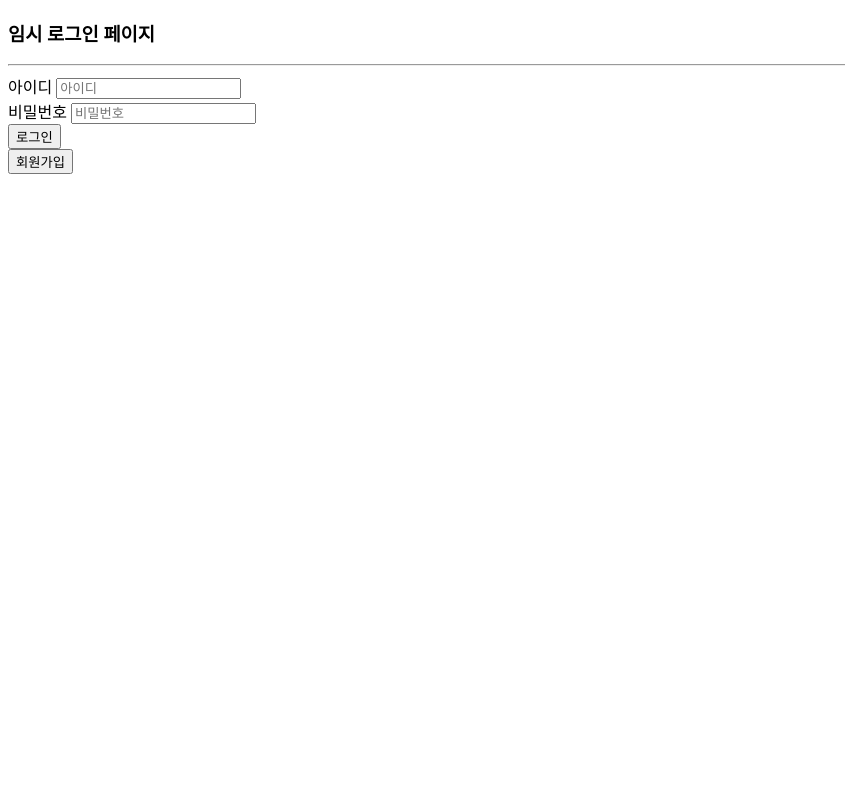
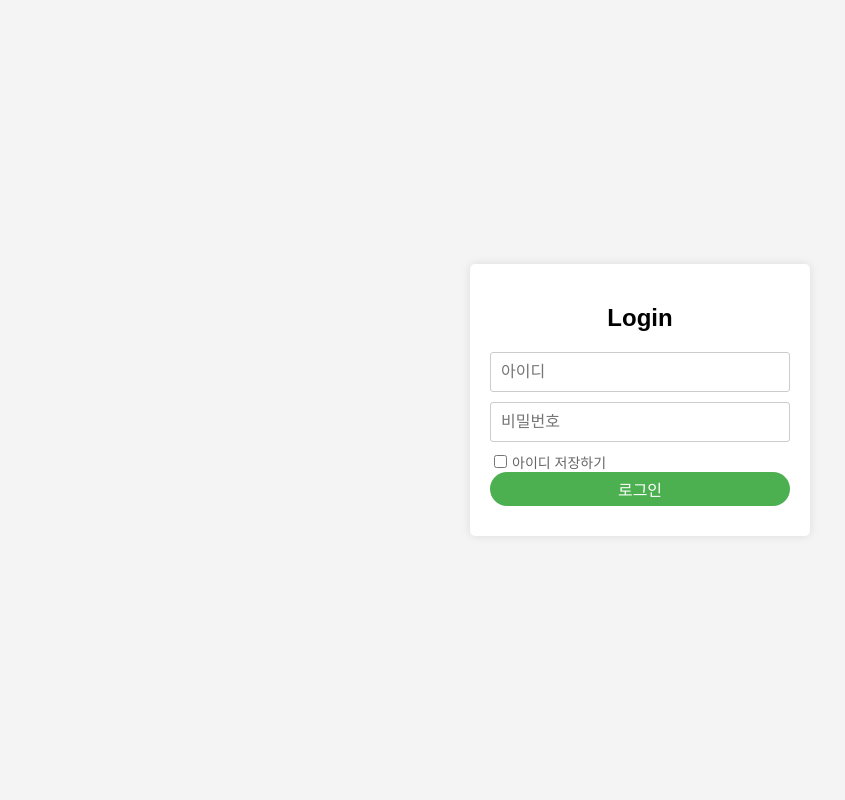
Before and after one commit to rhkrgyrjs/ezjam, a Flask app: page /login in a window 1280 px wide. Shown: the whole page, without its empty margins (0-845 px from the left). Run offline with Flask 3, Linux system fonts and the light colour scheme; some web fonts are replaced.

Commit message:
240422-4

```diff
--- a/ezjam.py
+++ b/ezjam.py
@@ -25,9 +25,9 @@ def login():
         print('로그인 페이지 POST')
         userNameAndNickname = DB.loginValidation(request.form['user-id'], request.form['user-pw'])
         if not userNameAndNickname:
-            return render_template('login.html')
+            return render_template('login.html', loginMessage = "아이디 또는 비밀번호가 일치하지 않습니다.")
         else:
-            userNickName = userNameAndNickname[0][1]
+            userNickName = userNameAndNickname[0][0]
             session['userID'] = request.form['user-id']
             return render_template('index.html', loginInfo = userNickName)
     else:
--- a/modules/DB.py
+++ b/modules/DB.py
@@ -8,7 +8,7 @@ USER_PASSWORD = 'zoo@123456'
 DB_NAME = 'ezjam'
 
 # 쿼리문들
-LOGIN_VALIDATION_QUERY = "SELECT name, nickname FROM userinfo WHERE id=%s AND pw_hashed=%s"
+LOGIN_VALIDATION_QUERY = "SELECT nickname FROM userinfo WHERE id=%s AND pw_hashed=%s"
 
 # DB와 연결해 connection 객체 리턴하는 함수
 def getConnection():
@@ -34,5 +34,3 @@ def loginValidation(userID, userPW):
         return None
     else:
         return data
-
-print("ti")
--- /dev/null
+++ b/static/css/input.css
@@ -0,0 +1,80 @@
+@font-face
+{
+  font-family: 'TmonMonsori';
+  src: url('../fonts/TmonMonsori.ttf') format('truetype');
+}
+
+body
+{
+    font-family: Arial, sans-serif;
+    background-color: #f4f4f4;
+    margin: 0;
+    padding: 0;
+    display: flex;
+    justify-content: center;
+    align-items: center;
+    height: 100vh;
+}
+
+.login-wrapper
+{
+    background-color: #fff;
+    border-radius: 5px;
+    box-shadow: 0px 0px 10px rgba(0, 0, 0, 0.1);
+    padding: 20px;
+    width: 300px;
+    text-align: center;
+}
+
+.login-wrapper h2
+{
+    margin-bottom: 20px;
+}
+
+.login-wrapper input[type="text"],
+.login-wrapper input[type="password"],
+.login-wrapper input[type="submit"]
+{
+    width: 100%;
+    padding: 10px;
+    margin-bottom: 10px;
+    border: 1px solid #ccc;
+    border-radius: 3px;
+    box-sizing: border-box;
+    font-size: 16px;
+}
+
+.login-wrapper label
+{
+    display: flex;
+    align-items: center;
+    font-size: 14px;
+    color: #666;
+}
+
+.login-wrapper input[type="checkbox"]
+{
+    margin-right: 5px;
+    vertical-align: middle;
+    flex-shrink: 0;
+}
+
+.login-wrapper input[type="submit"]
+{
+    display: inline-block; /* 인라인 요소로 설정 */
+    padding: 5px 12px; /* 내부 여백 설정 */
+    background-color: #4CAF50; /* 배경색 지정 */
+    color: white; /* 텍스트 색상 지정 */
+    text-align: center; /* 텍스트 가운데 정렬 */
+    text-decoration: none; /* 텍스트에 밑줄 제거 */
+    border: none; /* 테두리 제거 */
+    border-radius: 20px; /* 버튼을 동그랗게 만들기 위한 속성 */
+    cursor: pointer; /* 커서 스타일 변경 */
+    font-size: 16px; /* 폰트 크기 지정 */
+    font-family: 'TmonMonsori', sans-serif;
+}
+
+.login-wrapper input[type="submit"]:hover
+{
+    background-color: #45A049;
+}
--- a/templates/login.html
+++ b/templates/login.html
@@ -3,18 +3,23 @@
 	<head>
     	<meta charset="utf-8">
    		<title>EzJam 로그인</title>
+		   <link rel="stylesheet" type="text/css" href="static/css/input.css">
 	</head>
 	<body>
-		<h3>임시 로그인 페이지</h3>
-		<hr>
-		<form class="login-form" method="POST" action="/login">
-			아이디 <input name="user-id" type="text" placeholder="아이디">
-			<br>
-			비밀번호 <input name="user-pw" type="password" placeholder="비밀번호">
-			<br>
-			<input type="submit" value="로그인">
-			<br>
-			<button onclick="location.href='/signup'">회원가입</button>
-		</form>
+		<div class="login-wrapper">
+			<h2>Login</h2>
+			<form id="login-form" method="POST" action="/login">
+				<input name="user-id" type="text" placeholder="아이디">
+				<input name="user-pw" type="password" placeholder="비밀번호">
+				<label for="remember-check">
+					<input type="checkbox" id="remember-check">아이디 저장하기
+				</label>
+				{% if loginMessage %}
+				<span style="color: red; font-size: 12px;">{{ loginMessage }}</span>
+				<br>
+				{% endif %}
+				<input type="submit" value="로그인">
+			</form>
+		</div>
   	</body>
 </html>
```
